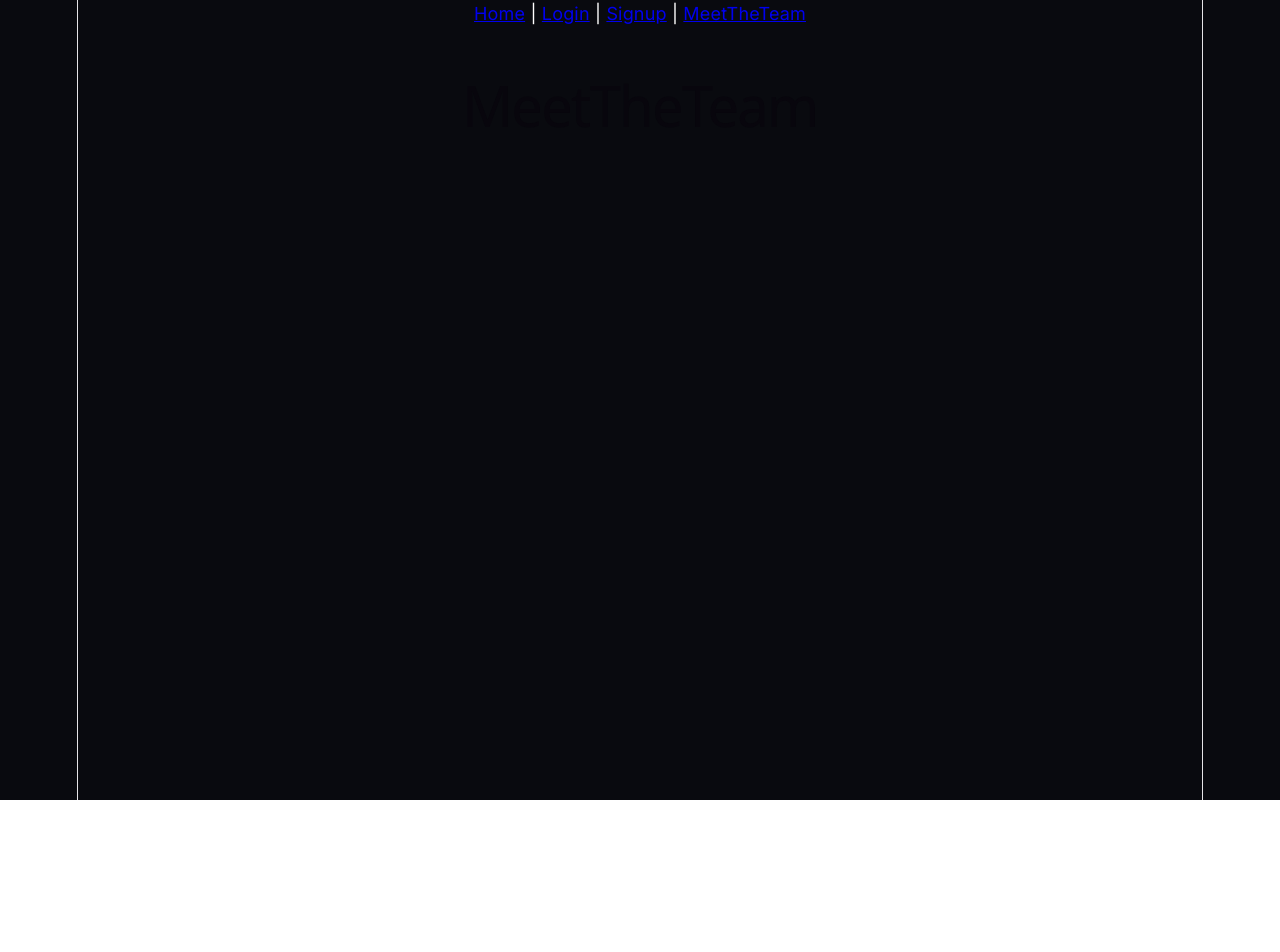
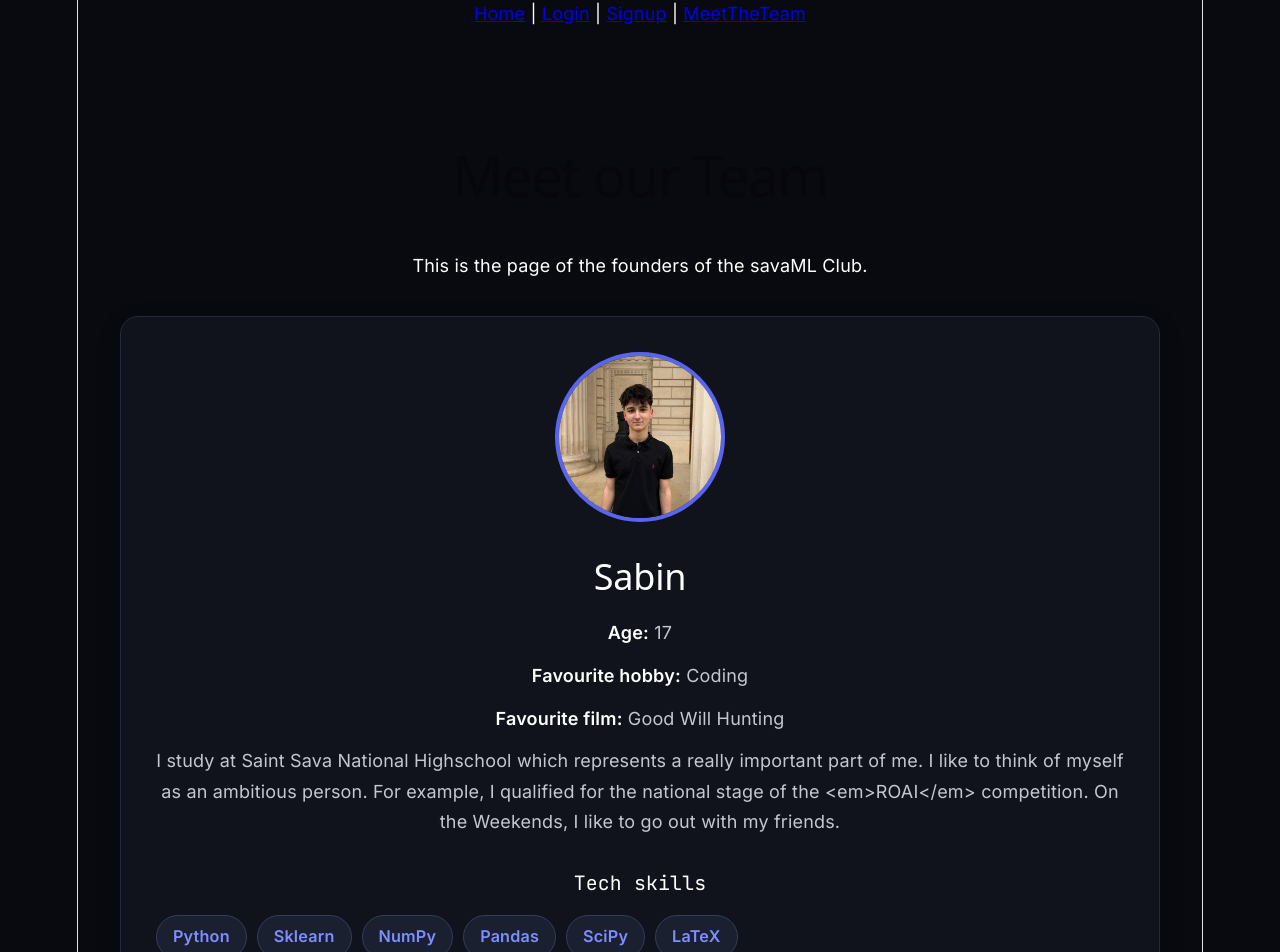
Before and after one commit to sabinngh/cezar_help, a React app in the folder frontend/frontend/: page /meet-the-team in a window 1280 px wide. Shown: the top 952 px of the page. Before the commit the page ends 800 px from the top, so only its background shows below. Built offline with nearby package versions, Linux system fonts and the light colour scheme; the HTML template or start-up script is replaced by a standard one.

Commit message:
Did the founders page for the meet the team

```diff
--- /dev/null
+++ b/frontend/frontend/src/components/FounderCard.jsx
@@ -0,0 +1,61 @@
+import SkillBadge from "./SkillBadge";
+import "../styles/founderCard.css";
+
+function FounderCard({
+    image,
+    name,
+    age,
+    hobby,
+    movie,
+    description,
+    skills
+}) {
+
+    return (
+
+        <div className="founder-card">
+
+
+            <img
+                src={image}
+                alt={name}
+                className="founder-image"
+            />
+
+            <h2>{name}</h2>
+
+            <p>
+                <strong>Age:</strong> {age}
+            </p>
+
+            <p>
+                <strong>Favourite hobby:</strong> {hobby}
+            </p>
+
+            <p>
+                <strong>Favourite film:</strong> {movie}
+            </p>
+
+            <p>{description}</p>
+
+            <h4>Tech skills</h4>
+
+            <div className="skills">
+
+                {skills.map((skill) => (
+
+                    <SkillBadge
+                        key={skill}
+                        skill={skill}
+                    />
+
+                ))}
+
+            </div>
+
+        </div>
+
+    );
+}
+
+export default FounderCard;
--- /dev/null
+++ b/frontend/frontend/src/components/SkillBadge.jsx
@@ -0,0 +1,11 @@
+import "../styles/skillBadge.css";
+
+function SkillBadge({ skill }) {
+    return (
+        <span className="skill-badge">
+            {skill}
+        </span>
+    );
+}
+
+export default SkillBadge;
--- /dev/null
+++ b/frontend/frontend/src/data/founders.js
@@ -0,0 +1,49 @@
+import sabinImage from "../assets/team/sabin.png";
+import carinaImage from "../assets/team/carina.png";
+
+const founders = [
+    {
+        id: 1,
+        image: sabinImage,
+
+        name: "Sabin",
+        age: 17,
+        hobby: "Coding",
+        movie: "Good Will Hunting",
+
+        description:
+            "I study at Saint Sava National Highschool which represents a really important part of me. I like to think of myself as an ambitious person. For example, I qualified for the national stage of the <em>ROAI</em> competition. On the Weekends, I like to go out with my friends.",
+
+        skills: [
+            "Python",
+            "Sklearn",
+            "NumPy",
+            "Pandas",
+            "SciPy",
+            "LaTeX"
+        ]
+    },
+
+    {
+        id: 2,
+        image: carinaImage,
+
+        name: "Carina",
+        age: 17,
+        hobby: "Drawing",
+        movie: "Shutter Island",
+
+        description:
+            "I started this project with the hope that I'll meet more people passionate about ML and AI and because of the motivation obtained after qualifying at national stage at <em>ONIA</em>. In my free time I like to do graphic design and CGI models in blender for companies! My favourite part about myself is my attention to details and my sense of creativity.",
+
+        skills: [
+            "Python",
+            "C++",
+            "HTML & CSS",
+            "Blender",
+            "Graphic design"
+        ]
+    }
+];
+
+export default founders;
--- a/frontend/frontend/src/pages/MeetTheTeam.jsx
+++ b/frontend/frontend/src/pages/MeetTheTeam.jsx
@@ -1,5 +1,36 @@
+import founders from "../data/founders";
+import FounderCard from "../components/FounderCard";
+
+import "../styles/meetTheTeam.css";
+
 function MeetTheTeam() {
-    return <h1>MeetTheTeam</h1>;
+
+    return (
+
+        <div className="team-page">
+
+            <h1>Meet our Team</h1>
+
+            <p>
+                This is the page of the founders of the savaML Club.
+            </p>
+
+            {founders.map((founder) => (
+
+                <FounderCard
+
+                    key={founder.id}
+
+                    {...founder}
+
+                />
+
+            ))}
+
+        </div>
+
+    );
+
 }
 
 export default MeetTheTeam;
--- /dev/null
+++ b/frontend/frontend/src/styles/founderCard.css
@@ -0,0 +1,80 @@
+.founder-card {
+    background: #11131c;
+    border: 1px solid #25293b;
+    border-radius: 18px;
+
+    padding: 35px;
+
+    margin: 35px 0;
+
+    transition: all .3s ease;
+
+    box-shadow: 0 8px 25px rgba(0,0,0,.15);
+}
+
+.founder-card:hover {
+    transform: translateY(-6px);
+
+    border-color: #5865f2;
+
+    box-shadow: 0 20px 45px rgba(88,101,242,.18);
+}
+
+.founder-card h2 {
+    font-size: 2rem;
+
+    margin-bottom: 20px;
+
+    color: white;
+}
+
+.founder-card p {
+    color: #c4c7d1;
+
+    line-height: 1.7;
+
+    margin: 12px 0;
+}
+
+.founder-card strong {
+    color: white;
+}
+
+.founder-card h4 {
+    margin-top: 30px;
+    margin-bottom: 15px;
+
+    color: white;
+}
+
+.skills {
+    display: flex;
+
+    flex-wrap: wrap;
+
+    gap: 10px;
+}
+
+.founder-image {
+
+    width: 170px;
+
+    height: 170px;
+
+    object-fit: cover;
+
+    border-radius: 50%;
+
+    border: 4px solid #5865f2;
+
+    margin-bottom: 25px;
+
+    transition: .3s;
+}
+
+.founder-image:hover {
+
+    transform: scale(1.05);
+
+    box-shadow: 0 0 25px rgba(88,101,242,.4);
+}
--- /dev/null
+++ b/frontend/frontend/src/styles/meetTheTeam.css
@@ -0,0 +1,30 @@
+.team-page {
+
+    max-width: 1100px;
+
+    margin: auto;
+
+    padding: 70px 30px;
+}
+
+.team-title {
+
+    font-size: 4rem;
+
+    color: white;
+
+    margin-bottom: 20px;
+
+    font-family: Georgia, serif;
+}
+
+.team-description {
+
+    color: #d1d5db;
+
+    line-height: 1.8;
+
+    font-size: 1.1rem;
+
+    margin-bottom: 15px;
+}
--- /dev/null
+++ b/frontend/frontend/src/styles/skillBadge.css
@@ -0,0 +1,27 @@
+.skill-badge {
+    background: #1b2030;
+
+    color: #7d8fff;
+
+    border: 1px solid #343d59;
+
+    padding: 8px 16px;
+
+    border-radius: 999px;
+
+    font-size: .9rem;
+
+    font-weight: 600;
+
+    transition: .25s;
+}
+
+.skill-badge:hover {
+    background: #5865f2;
+
+    color: white;
+
+    transform: scale(1.08);
+
+    cursor: default;
+}
```
Also changed, not shown: frontend/frontend/src/assets/team/carina.png (added), frontend/frontend/src/assets/team/sabin.png (added).
